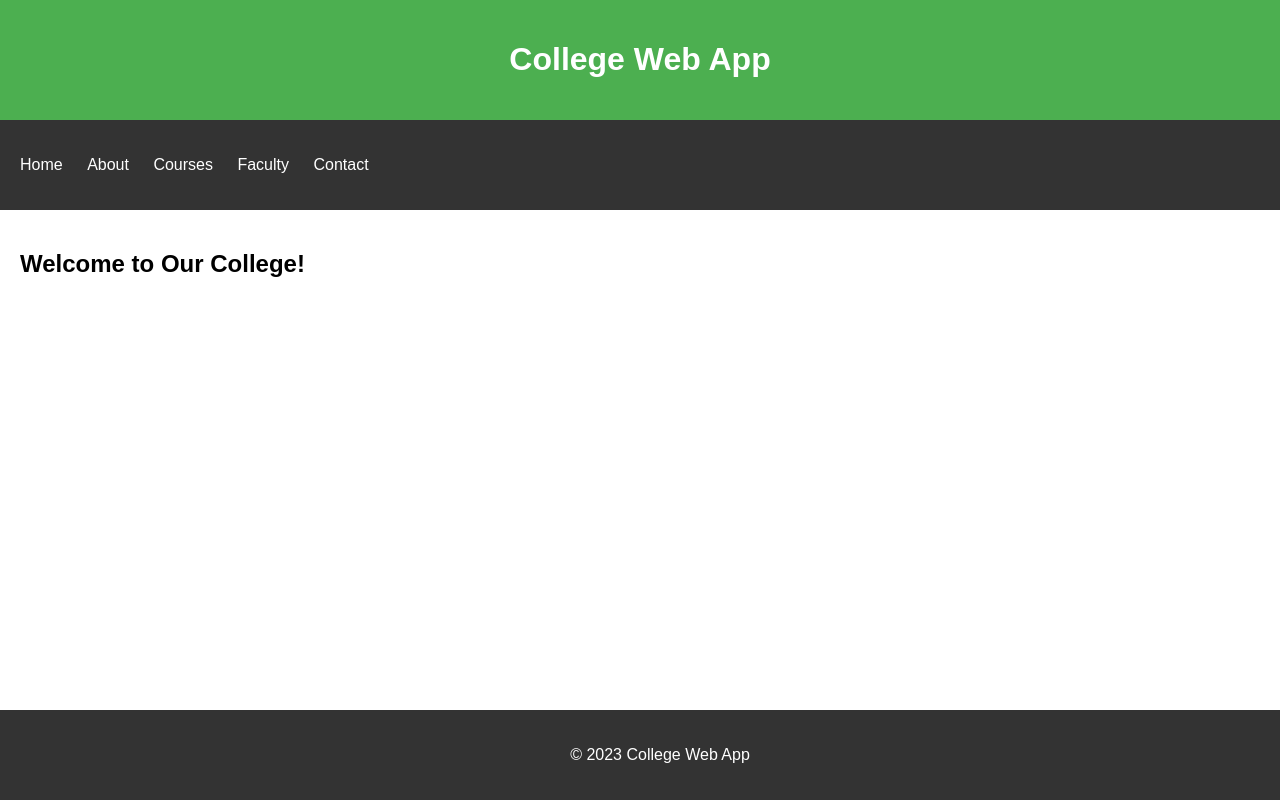
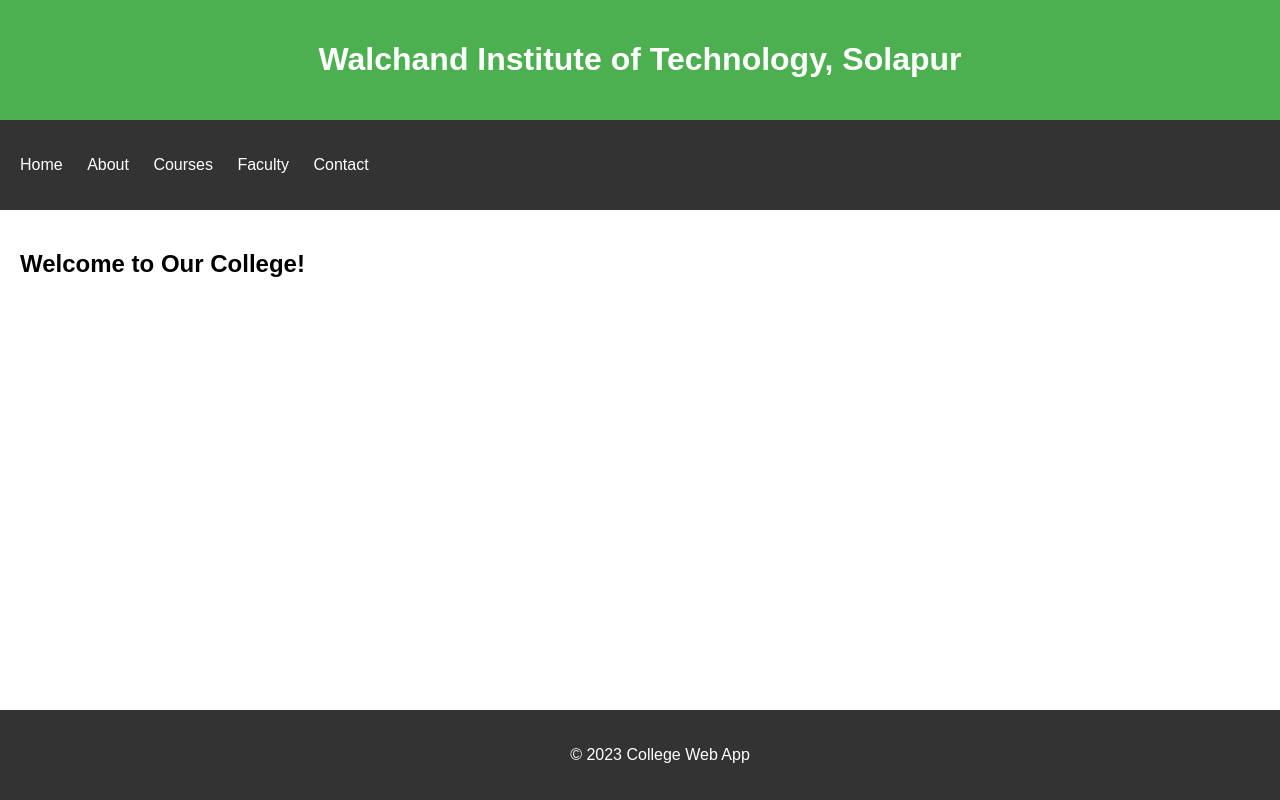
Before and after one commit to nageshkalburgi/DevOps_ISE_2, a plain HTML site: page index.html in a window 1280 px wide. Drawn offline with Linux system fonts and the light colour scheme.

Commit message:
Update index.html

```diff
--- a/index.html
+++ b/index.html
@@ -10,7 +10,7 @@
 
 <body>
     <header>
-        <h1>College Web App</h1>
+        <h1>Walchand Institute of Technology, Solapur</h1>
     </header>
 
     <nav>
```
